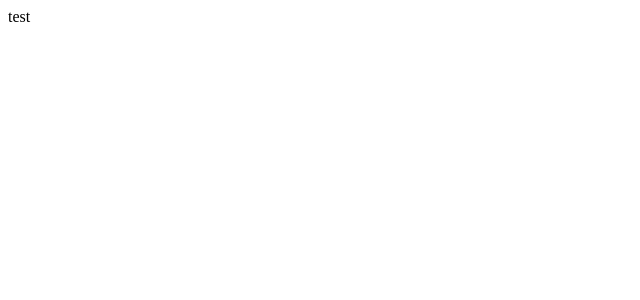
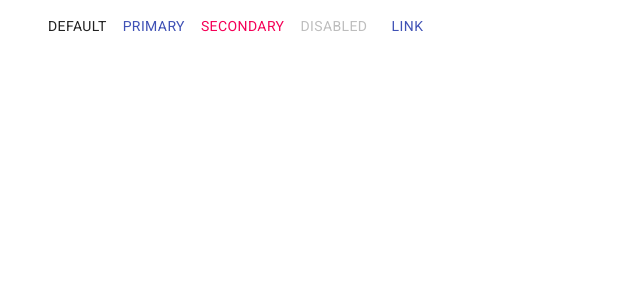
Before and after one commit to falahsuta/Projects-1-Unamed, a React (Create React App) app in the folder client/: page / in a window 1280 px wide. Shown: the top 300 px of the page, without its empty margins (0-640 px from the left). Built offline with nearby package versions, Linux system fonts and the light colour scheme.

Commit message:
start the main app

```diff
--- a/client/package.json
+++ b/client/package.json
@@ -3,11 +3,12 @@
   "version": "0.1.0",
   "private": true,
   "dependencies": {
+    "@material-ui/core": "^4.11.0",
     "@testing-library/jest-dom": "^4.2.4",
     "@testing-library/react": "^9.5.0",
     "@testing-library/user-event": "^7.2.1",
-    "antd": "^4.5.1",
     "axios": "^0.19.2",
+    "fontsource-roboto": "^2.2.6",
     "react": "^16.13.1",
     "react-dom": "^16.13.1",
     "react-redux": "^7.2.1",
--- a/client/src/App.js
+++ b/client/src/App.js
@@ -1,9 +1,10 @@
 import React from "react";
+import Navbar from "./Navbar";
 
 export default () => {
   return (
     <div>
-      <div>test</div>
+      <Navbar />
     </div>
   );
 };
--- /dev/null
+++ b/client/src/Navbar.js
@@ -0,0 +1,37 @@
+import React from "react";
+import {
+  makeStyles,
+  createMuiTheme,
+  ThemeProvider,
+} from "@material-ui/core/styles";
+import Button from "@material-ui/core/Button";
+import { Container } from "@material-ui/core";
+
+const useStyles = makeStyles((theme) => ({
+  root: {
+    "& > *": {
+      margin: theme.spacing(1),
+    },
+  },
+  palette: {
+    type: "dark",
+  },
+}));
+
+export default () => {
+  const classes = useStyles();
+
+  return (
+    <div className={classes.root}>
+      <Container>
+        <Button>Default</Button>
+        <Button color="primary">Primary</Button>
+        <Button color="secondary">Secondary</Button>
+        <Button disabled>Disabled</Button>
+        <Button href="#text-buttons" color="primary">
+          Link
+        </Button>
+      </Container>
+    </div>
+  );
+};
--- /dev/null
+++ b/client/src/index.css
@@ -0,0 +1,3 @@
+body {
+  font-family: "Roboto";
+}
--- a/client/src/index.js
+++ b/client/src/index.js
@@ -2,4 +2,7 @@ import React from "react";
 import ReactDOM from "react-dom";
 import App from "./App";
 
+import "fontsource-roboto";
+import "./index.css";
+
 ReactDOM.render(<App />, document.querySelector("#root"));
```
Also changed, not shown: 1 other file (tests, documents, lock files or other folders).
